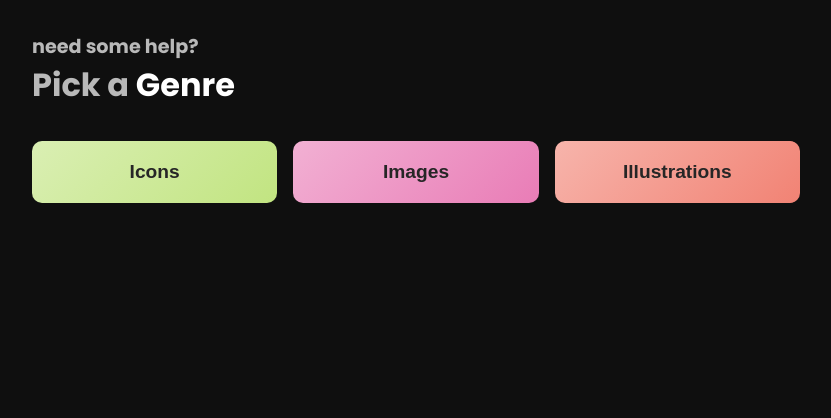
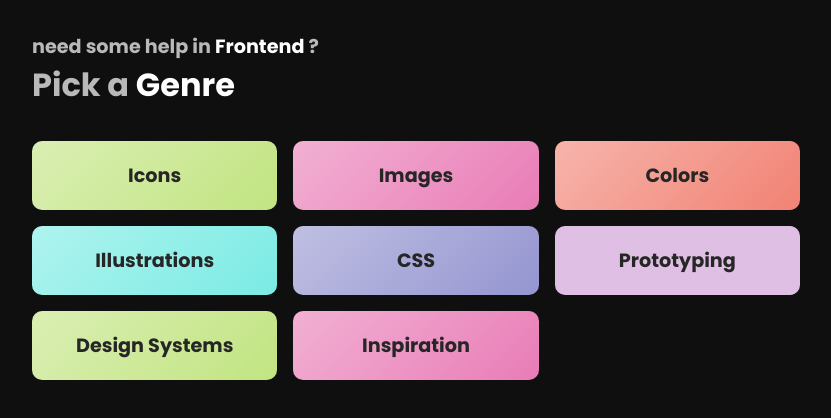
Before and after one commit to SandyDev00076/Frontend-tips, a React (Create React App) app: page / in a window 1280 px wide. Shown: the top 418 px of the page, without its empty margins (224-1055 px from the left). Built offline with nearby package versions, Linux system fonts and the light colour scheme.

Commit message:
add colors and more data

```diff
--- /dev/null
+++ b/src/App.constants.ts
@@ -0,0 +1 @@
+export const NO_OF_VARIANTS = 6;
--- a/src/components/GenreList.module.scss
+++ b/src/components/GenreList.module.scss
@@ -10,11 +10,12 @@
     font-size: 1.2rem;
   }
 
+  strong {
+    color: white;
+  }
+
   h2 {
     font-size: 2rem;
-    strong {
-      color: white;
-    }
   }
 }
 
--- a/src/components/GenreList.tsx
+++ b/src/components/GenreList.tsx
@@ -2,30 +2,17 @@ import React from "react";
 import { genreList } from "data/GenreList";
 import GenreTile from "./GenreTile";
 import { motion } from "framer-motion";
+import { popFromLeftWithDelay } from "utils";
 
 import styles from "./GenreList.module.scss";
-
-function popFromLeftWithDelay(delay: number) {
-  return {
-    initial: {
-      opacity: 0,
-      x: -20,
-    },
-    animate: {
-      opacity: 1,
-      x: 0,
-    },
-    transition: {
-      delay,
-    },
-  };
-}
 
 const GenreList = () => {
   return (
     <section className={styles.container}>
       <div className={styles.intro}>
-        <motion.h1 {...popFromLeftWithDelay(0.4)}>need some help?</motion.h1>
+        <motion.h1 {...popFromLeftWithDelay(0.4)}>
+          need some help in <strong>Frontend</strong> ?
+        </motion.h1>
         <motion.h2 {...popFromLeftWithDelay(0.8)}>
           Pick a <strong>Genre</strong>
         </motion.h2>
--- a/src/components/GenreTile.module.scss
+++ b/src/components/GenreTile.module.scss
@@ -5,27 +5,3 @@
   font-size: 1.2rem;
   color: var(--text);
 }
-
-.variant1 {
-  background: linear-gradient(
-    135deg,
-    var(--tile-color-1),
-    var(--tile-color-1-tint)
-  );
-}
-
-.variant2 {
-  background: linear-gradient(
-    135deg,
-    var(--tile-color-2),
-    var(--tile-color-2-tint)
-  );
-}
-
-.variant3 {
-  background: linear-gradient(
-    135deg,
-    var(--tile-color-3),
-    var(--tile-color-3-tint)
-  );
-}
--- a/src/components/GenreTile.tsx
+++ b/src/components/GenreTile.tsx
@@ -1,6 +1,7 @@
 import React from "react";
 import { motion } from "framer-motion";
 import { Genre } from "types/Genre";
+import { NO_OF_VARIANTS } from "App.constants";
 
 import styles from "./GenreTile.module.scss";
 
@@ -9,7 +10,7 @@ interface Props {
   index: number;
 }
 const GenreTile = ({ obj, index }: Props) => {
-  const variantNumber = (index % 3) + 1;
+  const variantNumber = (index % NO_OF_VARIANTS) + 1;
   return (
     <motion.button
       initial={{
@@ -17,14 +18,14 @@ const GenreTile = ({ obj, index }: Props) => {
       }}
       animate={{
         opacity: 1,
-      }}
-      transition={{
-        delay: 0.4 * index + 1.2,
+        transition: {
+          delay: 0.3 * index + 1.2,
+        },
       }}
       whileHover={{
-        scale: 1.05,
+        y: -3,
       }}
-      className={`${styles.container} ${styles[`variant${variantNumber}`]}`}
+      className={`${styles.container} variant${variantNumber}`}
     >
       {obj.title}
     </motion.button>
--- a/src/data/GenreList.ts
+++ b/src/data/GenreList.ts
@@ -1,16 +1,13 @@
 import { Genre } from "types/Genre";
+import { createGenreDataEntryArray } from "utils";
 
-export const genreList: Genre[] = [
-  {
-    id: "icons",
-    title: "Icons",
-  },
-  {
-    id: "images",
-    title: "Images",
-  },
-  {
-    id: "Illustrations",
-    title: "Illustrations",
-  },
-];
+export const genreList: Genre[] = createGenreDataEntryArray(
+  "Icons",
+  "Images",
+  "Colors",
+  "Illustrations",
+  "CSS",
+  "Prototyping",
+  "Design Systems",
+  "Inspiration"
+);
--- a/src/index.css
+++ b/src/index.css
@@ -36,3 +36,8 @@ button {
 button:focus {
   outline: none;
 }
+
+button,
+input {
+  font-family: inherit;
+}
--- a/src/styles/_colors.scss
+++ b/src/styles/_colors.scss
@@ -11,4 +11,13 @@
 
   --tile-color-3: hsl(7, 82%, 82%);
   --tile-color-3-tint: hsl(7, 82%, 70%);
+
+  --tile-color-4: hsl(176, 74%, 82%);
+  --tile-color-4-tint: hsl(176, 74%, 70%);
+
+  --tile-color-5: hsl(240, 39%, 82%);
+  --tile-color-5-tint: hsl(240, 39%, 70%);
+
+  --tile-color-6: hsl(293, 40%, 82%);
+  --tile-color-6-tint: hsl(293, 40%, 82%);
 }
--- a/src/styles/globals.scss
+++ b/src/styles/globals.scss
@@ -1 +1,49 @@
 @import "colors";
+
+.variant1 {
+  background: linear-gradient(
+    135deg,
+    var(--tile-color-1),
+    var(--tile-color-1-tint)
+  );
+}
+
+.variant2 {
+  background: linear-gradient(
+    135deg,
+    var(--tile-color-2),
+    var(--tile-color-2-tint)
+  );
+}
+
+.variant3 {
+  background: linear-gradient(
+    135deg,
+    var(--tile-color-3),
+    var(--tile-color-3-tint)
+  );
+}
+
+.variant4 {
+  background: linear-gradient(
+    135deg,
+    var(--tile-color-4),
+    var(--tile-color-4-tint)
+  );
+}
+
+.variant5 {
+  background: linear-gradient(
+    135deg,
+    var(--tile-color-5),
+    var(--tile-color-5-tint)
+  );
+}
+
+.variant6 {
+  background: linear-gradient(
+    135deg,
+    var(--tile-color-6),
+    var(--tile-color-6-tint)
+  );
+}
--- a/src/utils/index.ts
+++ b/src/utils/index.ts
@@ -3,3 +3,34 @@ export function getRandomArbitrary(min: number, max: number) {
   max = Math.floor(max);
   return Math.floor(Math.random() * (max - min + 1) + min);
 }
+
+export function popFromLeftWithDelay(delay: number) {
+  return {
+    initial: {
+      opacity: 0,
+      x: -20,
+    },
+    animate: {
+      opacity: 1,
+      x: 0,
+    },
+    transition: {
+      delay,
+    },
+  };
+}
+
+export function getIDFromGenre(genre: string) {
+  return genre.toLocaleLowerCase().replace(/\s/g, "-");
+}
+
+export function createGenreDataEntry(genre: string) {
+  return {
+    id: getIDFromGenre(genre),
+    title: genre,
+  };
+}
+
+export function createGenreDataEntryArray(...genres: string[]) {
+  return genres.map((genre) => createGenreDataEntry(genre));
+}
```
